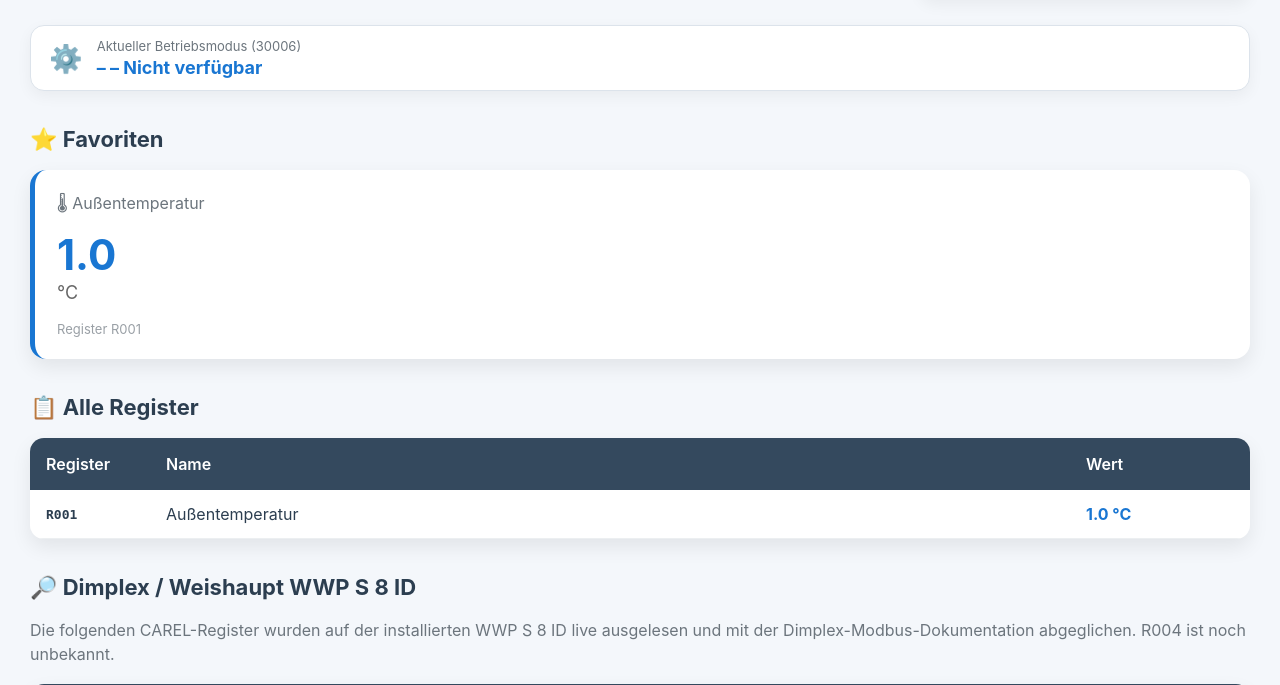
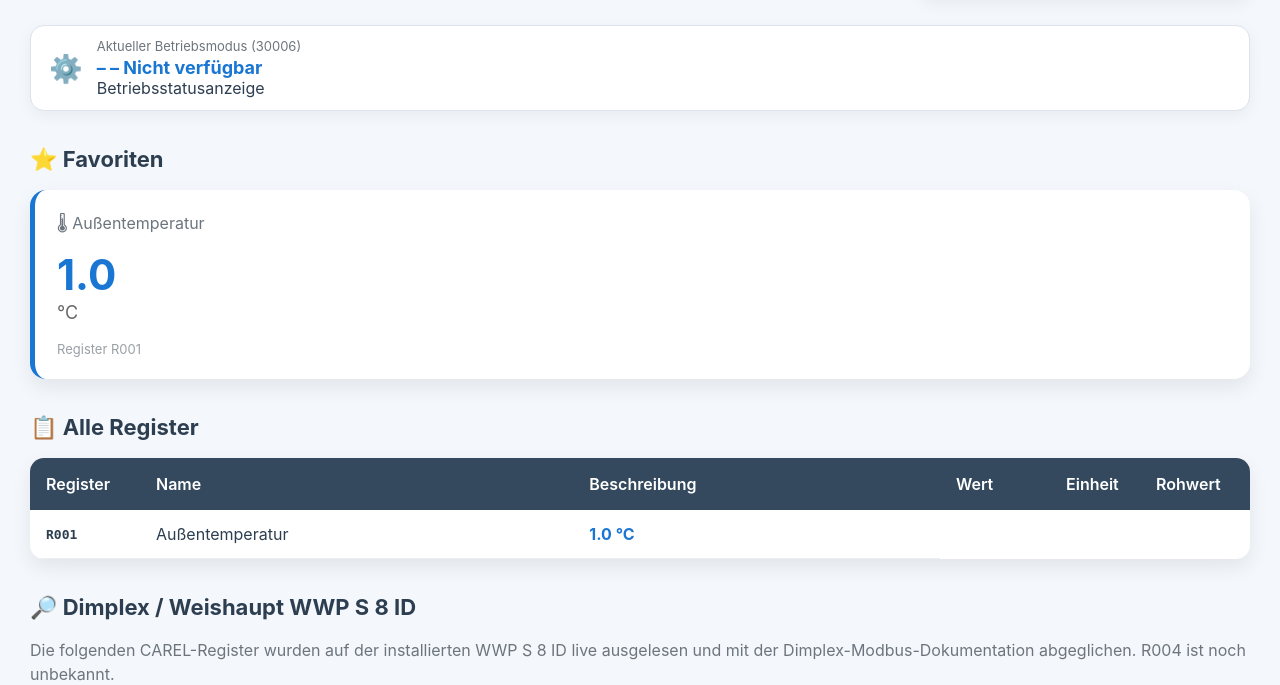
Before and after one commit to benjaminschmal/Carel-monitor, a FastAPI app: page / in a window 1280 px wide. Shown: the part 128-813 px from the top of the page. Run offline with FastAPI, Linux system fonts and the light colour scheme; tables that the repository leaves empty hold one stand-in row (values such as "Sample post").

Commit message:
feat: redesign dashboard with outdoor temp and status details

```diff
--- a/templates/index.html
+++ b/templates/index.html
@@ -7,7 +7,7 @@
     <meta http-equiv="Pragma" content="no-cache">
     <meta http-equiv="Expires" content="0">
     <title>CAREL Monitor</title>
-    <link rel="stylesheet" href="/static/style.css?v=2">
+    <link rel="stylesheet" href="/static/style.css?v=3">
 </head>
 <body>
 <div class="container">
@@ -26,9 +26,10 @@
 
     <section class="system-status">
         <div class="system-status-icon">⚙️</div>
-        <div>
+        <div class="system-status-content">
             <div class="system-status-label">Aktueller Betriebsmodus (30006)</div>
             <div id="system-mode" class="system-status-mode">Wird gelesen …</div>
+            <div id="system-status-detail" class="system-status-detail">Betriebsstatusanzeige</div>
         </div>
     </section>
 
@@ -42,9 +43,12 @@
         <table id="registers">
             <thead>
                 <tr>
-                    <th style="width:120px;">Register</th>
+                    <th style="width:110px;">Register</th>
                     <th>Name</th>
-                    <th style="width:180px;">Wert</th>
+                    <th>Beschreibung</th>
+                    <th style="width:110px;">Wert</th>
+                    <th style="width:90px;">Einheit</th>
+                    <th style="width:110px;">Rohwert</th>
                 </tr>
             </thead>
             <tbody></tbody>
@@ -107,6 +111,6 @@
         </p>
     </section>
 </div>
-<script src="/static/app.js?v=2"></script>
+<script src="/static/app.js?v=3"></script>
 </body>
 </html>
```
